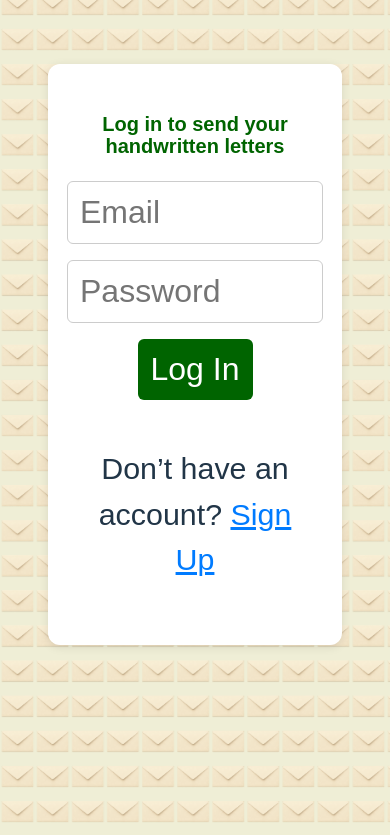
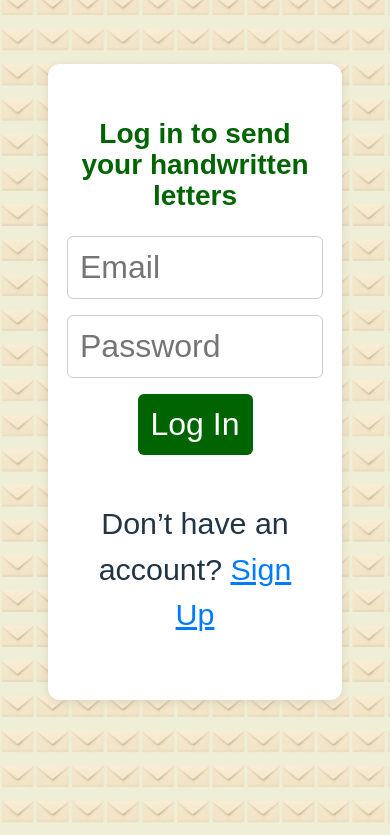
Before and after one commit to emilymtwfy/slow-tech-movement, a React (Vite) app: page / in a window 390 px wide. Shown: the top 835 px of the page. Built offline with nearby package versions, Linux system fonts and the light colour scheme; no server answers.

Commit message:
testing mobile

```diff
--- a/src/Login.css
+++ b/src/Login.css
@@ -27,7 +27,7 @@
 }
 
 .login-heading {
-  font-size: 1.25rem;
+  font-size: 1.75rem;
   color: #006400;
   text-align: center;
   margin-bottom: 0.5rem;
@@ -81,7 +81,7 @@
   }
 
   .login-heading {
-    font-size: 2.75rem;
+    font-size: 2.5rem;
   }
 
   .login-form {
```
